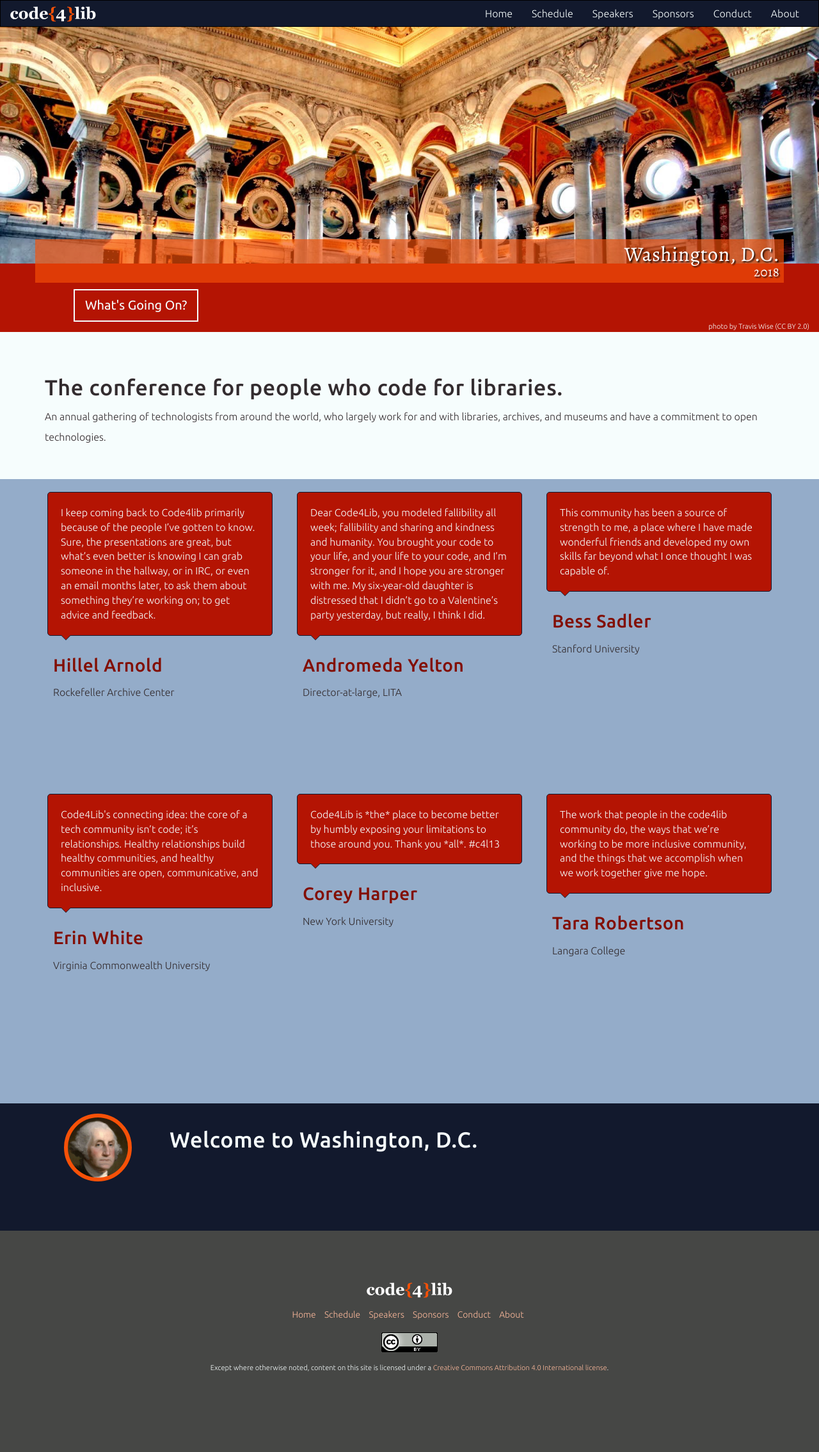
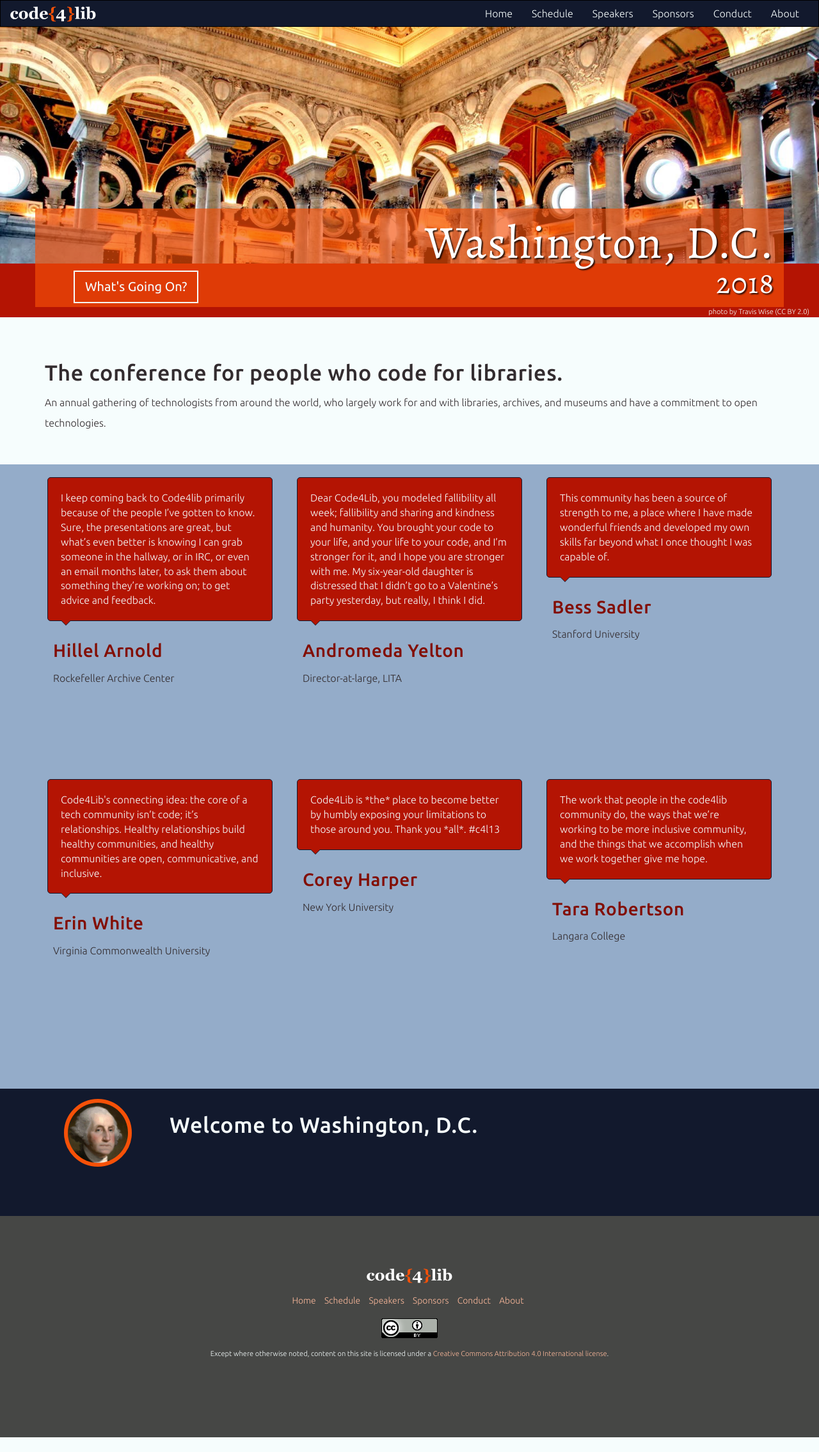
Before and after one commit to code4lib/2018.code4lib.org, a Jekyll site: the page built from index.html, in a window 1280 px wide. Shown: the whole page at 64% size. Built offline with Jekyll 4.4.1, drawn with Linux system fonts in a browser that asks for light colours; some web fonts are replaced; after the commit the page ends 2247 px from its top, so only the background shows below that.

Commit message:
better large header style

```diff
--- a/assets/css/main.scss
+++ b/assets/css/main.scss
@@ -86,7 +86,7 @@ p {
     font-weight: normal;
     letter-spacing: .02em;
     font-size: 2em;
-    margin-top: -1.2em; /* Should equal 1/2 font size +  padding */
+    margin-top: -1.2em;
     margin-bottom: 0;
     padding: .2em;
     background-color: fade-out($accent-light, .35);
@@ -161,6 +161,7 @@ p {
       max-width: 1170px;
       margin-left: auto;
       margin-right: auto;
+      font-size: 3em;
   }
   #conferenceActions {
     text-align: left;
@@ -168,9 +169,19 @@ p {
     margin: 0 auto;
     .btn {
       margin-bottom: 0;
+      float: left;
     }
   }
+}
 
+@media (min-width: $screen-md-min) {
+  #conferenceInfo h1{
+    font-size: 4.5em;
+  }
+  #conferenceActions {
+    margin-top: -4.2em;
+    padding-bottom: 4.2em;
+  }
 }
 
 @media (min-width: 1600px) {
```
